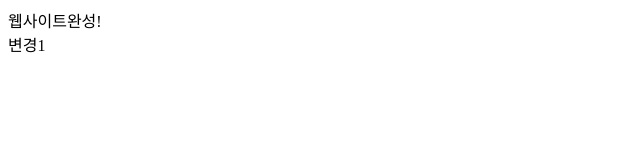
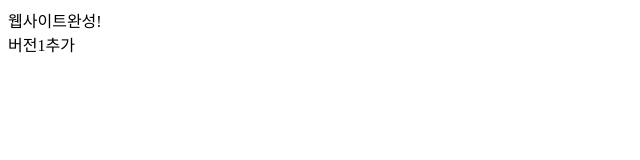
Before and after one commit to sjs1760/project0801, a plain HTML site: page index.html in a window 1280 px wide. Shown: the full height of the page, 0-640 px from the left. Drawn offline with Linux system fonts and the light colour scheme.

Commit message:
Revert "변경1"
This reverts commit 39cad5a9049bb9caa4d8ed8500a788710869bf3a.

```diff
--- a/index.html
+++ b/index.html
@@ -10,6 +10,6 @@
  </head>
  <body>
   웹사이트완성!<br>
-  변경1
+  버전1추가
  </body>
 </html>
```
